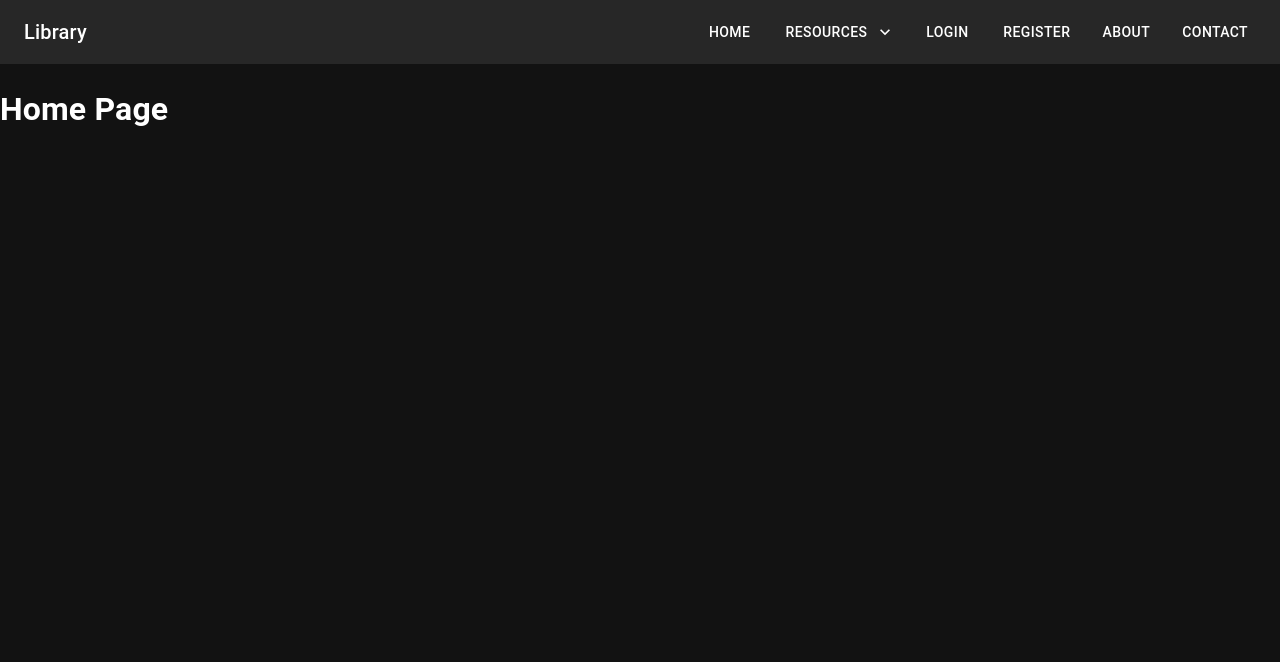
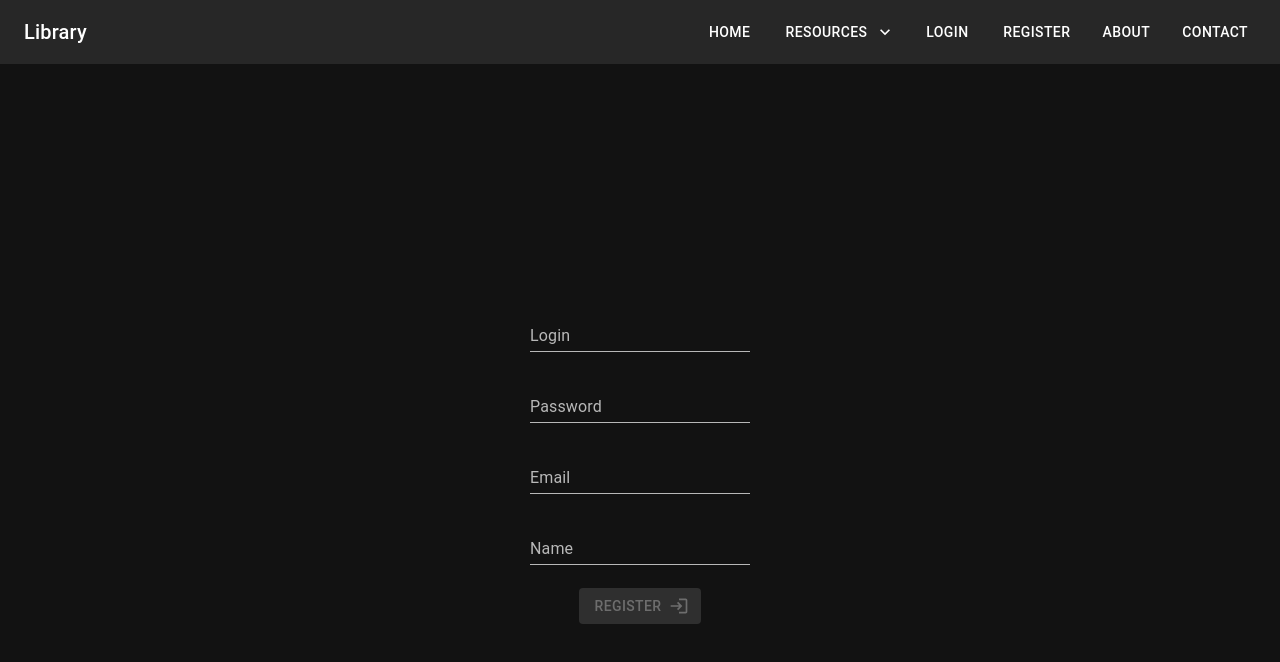
Before and after one commit to neuropython/LibraryReactFronted, a React (Create React App) app: page /Register in a window 1280 px wide. Shown: the top 662 px of the page. Built offline with nearby package versions, Linux system fonts and the light colour scheme.

Commit message:
chore: Update Loans page to use LoansController component, refactor LoanCard component, and add Grid container to LoanCard

```diff
--- a/package.json
+++ b/package.json
@@ -52,6 +52,7 @@
     ]
   },
   "devDependencies": {
+    "html-loader": "^5.0.0",
     "prettier": "^3.2.5",
     "ts-loader": "^9.5.1",
     "typescript": "^5.4.5"
--- a/src/App.tsx
+++ b/src/App.tsx
@@ -8,7 +8,7 @@ import { About } from './pages/about';
 import { Book } from './pages/book';
 import { Contact } from './pages/conatact';
 import { LoginForm } from './login-form/login-form';
-import { Register } from './login-form/register-form';
+import { RegisterForm } from './login-form/register-form';
 import { UrlNotFound } from './pages/url-not-found';
 import LoansControler from './pages/loans';
 import { Comments } from './pages/comments';
@@ -28,7 +28,7 @@ function App() {
         <Route path="/" element={<Home />} />
         <Route path="/About" element={<About />} />
         <Route path="/Login" element={<LoginForm />} />
-        <Route path="/Register" element={<Register />} />
+        <Route path="/Register" element={<RegisterForm />} />
         <Route path="/Contact" element={<Contact />} />
 
         <Route path="/Books" element={<Book />} />
--- a/src/components/loan-display.tsx
+++ b/src/components/loan-display.tsx
@@ -8,8 +8,9 @@ import {
 } from '@mui/material';
 import { useEffect, useState } from 'react';
 import { motion } from 'framer-motion';
+import { Grid } from '@mui/material';
+
 import Loan from './../interfaces/loan-interface';
-import './mock.json';
 interface LoanCardProps {
   loan: Loan;
 }
@@ -27,14 +28,15 @@ const LoanCard: React.FC<LoanCardProps> = ({ loan }) => {
   };
 
   return (
+    <Grid container spacing={2} margin={5}>
       <Card style={{ borderRadius: '15px', padding: '10px' }}>
         <Box
           display="flex"
-        flexDirection="column"
           alignItems="center"
           justifyContent="center"
           onClick={handleClick}
           onDoubleClick={handleBack}
+          padding={2}
         >
           {!isImageLoaded && <CircularProgress />} {/* Loading spinner */}
           <CardMedia
@@ -48,7 +50,11 @@ const LoanCard: React.FC<LoanCardProps> = ({ loan }) => {
             <Typography variant="h5" component="div" align="center">
               {loan.book.title}
             </Typography>
-          <Typography variant="subtitle1" color="text.secondary" align="center">
+            <Typography
+              variant="subtitle1"
+              color="text.secondary"
+              align="center"
+            >
               {loan.book.author}
             </Typography>
             <Typography variant="body2" align="center">
@@ -60,6 +66,7 @@ const LoanCard: React.FC<LoanCardProps> = ({ loan }) => {
           </CardContent>
         </Box>
       </Card>
+    </Grid>
   );
 };
 
--- a/src/login-form/login-form.tsx
+++ b/src/login-form/login-form.tsx
@@ -14,12 +14,6 @@ interface FormValues {
 }
 
 export function LoginForm() {
-  const initialValues: FormValues = {
-    username: '',
-    password: '',
-    rememberMe: false,
-  };
-
   const validationSchema = useMemo(
     () =>
       yup.object().shape({
@@ -46,7 +40,7 @@ export function LoginForm() {
           initialValues={{ username: '', password: '' }}
           onSubmit={(values, { setSubmitting }) => {
             axios
-              .post('http://localhost:8080/api/auth/login', values)
+              .post('http://localhost:8080/api/auth/register', values)
               .then((response) => {
                 localStorage.setItem('token', response.data.token);
                 setSubmitting(false);
--- a/src/login-form/register-form.tsx
+++ b/src/login-form/register-form.tsx
@@ -1,7 +1,142 @@
-export function Register() {
+import { Formik, Field, ErrorMessage } from 'formik';
+import { Button, TextField } from '@mui/material';
+import LoginIcon from '@mui/icons-material/Login';
+import './login-form-style.css';
+import * as yup from 'yup';
+import React, { useMemo } from 'react';
+import axios from 'axios';
+import { useNavigate } from 'react-router-dom';
+import { name } from 'tar/dist/commonjs/types';
+
+interface FormValues {
+  username: string;
+  password: string;
+  rememberMe: boolean;
+}
+
+export function RegisterForm() {
+  const validationSchema = useMemo(
+    () =>
+      yup.object().shape({
+        password: yup
+          .string()
+          .required('Required')
+          .matches(/\d/, 'Add number')
+          .matches(/[!@#$%^&*(),.?":{}|<>]/, 'Add special character')
+          .matches(/[a-zA-Z]/, 'Add char'),
+        username: yup.string().required('Required'),
+      }),
+    [],
+  );
+
+  const onSubmit = (values: FormValues) => {
+    console.log(values);
+  };
+  const history = useNavigate();
+  const token = localStorage.getItem('token');
+
   return (
-    <div>
-      <h1>Home Page</h1>
+    <div className="loginWrapper">
+      <div>
+        <Formik
+          initialValues={{
+            username: '',
+            password: '',
+            email: '',
+            name: '',
+            role: 'ROLE_READER',
+          }}
+          onSubmit={(values, { setSubmitting }) => {
+            console.log(values);
+            axios
+              .post('http://localhost:8080/api/auth/register', values, {
+                headers: {
+                  Authorization: `Bearer ${token}`,
+                },
+              })
+              .then((response) => {
+                localStorage.setItem('token', response.data.token);
+                setSubmitting(false);
+                console.log(response.data);
+                history('/');
+              })
+              .catch((error) => {
+                // handle error here
+                console.error(error);
+                setSubmitting(false);
+              });
+          }}
+        >
+          {(formik) => (
+            <form
+              className="signInform"
+              id="signInform"
+              onSubmit={formik.handleSubmit}
+            >
+              <Field
+                name="username"
+                type="text"
+                as={TextField}
+                label="Login"
+                variant="standard"
+                onBlur={formik.handleBlur}
+                helperText={<ErrorMessage name="username" />}
+                error={Boolean(
+                  formik.errors.username && formik.touched.username,
+                )}
+              />
+              <Field
+                name="password"
+                type="password"
+                as={TextField}
+                label="Password"
+                variant="standard"
+                onBlur={formik.handleBlur}
+                helperText={<ErrorMessage name="password" />}
+                error={Boolean(
+                  formik.errors.password && formik.touched.password,
+                )}
+              />
+              <Field
+                name="email"
+                type="email"
+                as={TextField}
+                label="Email"
+                variant="standard"
+                onBlur={formik.handleBlur}
+                helperText={<ErrorMessage name="email" />}
+                error={Boolean(formik.errors.email && formik.touched.email)}
+              />
+              <Field
+                name="name"
+                type="text"
+                as={TextField}
+                label="Name"
+                variant="standard"
+                onBlur={formik.handleBlur}
+                helperText={<ErrorMessage name="name" />}
+                error={Boolean(formik.errors.name && formik.touched.name)}
+              />
+
+              <Button
+                variant="contained"
+                endIcon={<LoginIcon />}
+                type="submit"
+                form="signInform"
+                disabled={
+                  !formik.isValid ||
+                  !formik.touched.password ||
+                  !formik.touched.username
+                }
+              >
+                Register
+              </Button>
+            </form>
+          )}
+        </Formik>
+      </div>
     </div>
   );
 }
+
+export default RegisterForm;
--- a/src/pages/loans.tsx
+++ b/src/pages/loans.tsx
@@ -41,7 +41,13 @@ export default class LoansController extends React.Component<{}, State> {
 
   render() {
     return (
-      <div>
+      <div
+        style={{
+          display: 'flex',
+          flexDirection: 'column',
+          alignItems: 'center',
+        }}
+      >
         <h1>My Loans</h1>
         <LoansDisplay />
       </div>
```
Also changed, not shown: 1 other file (tests, documents, lock files or other folders). Lines whose indentation alone changed are shown as unchanged.
